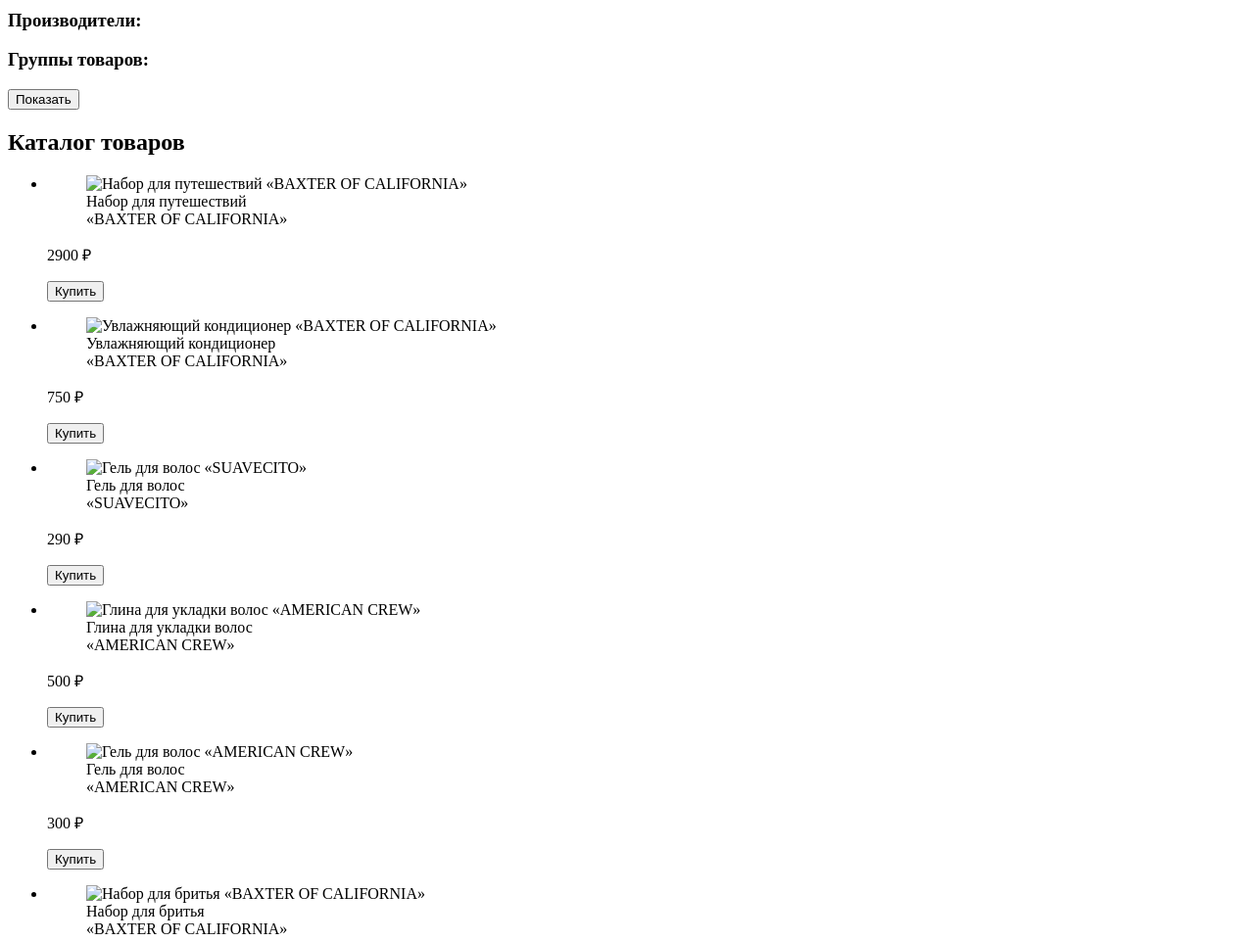
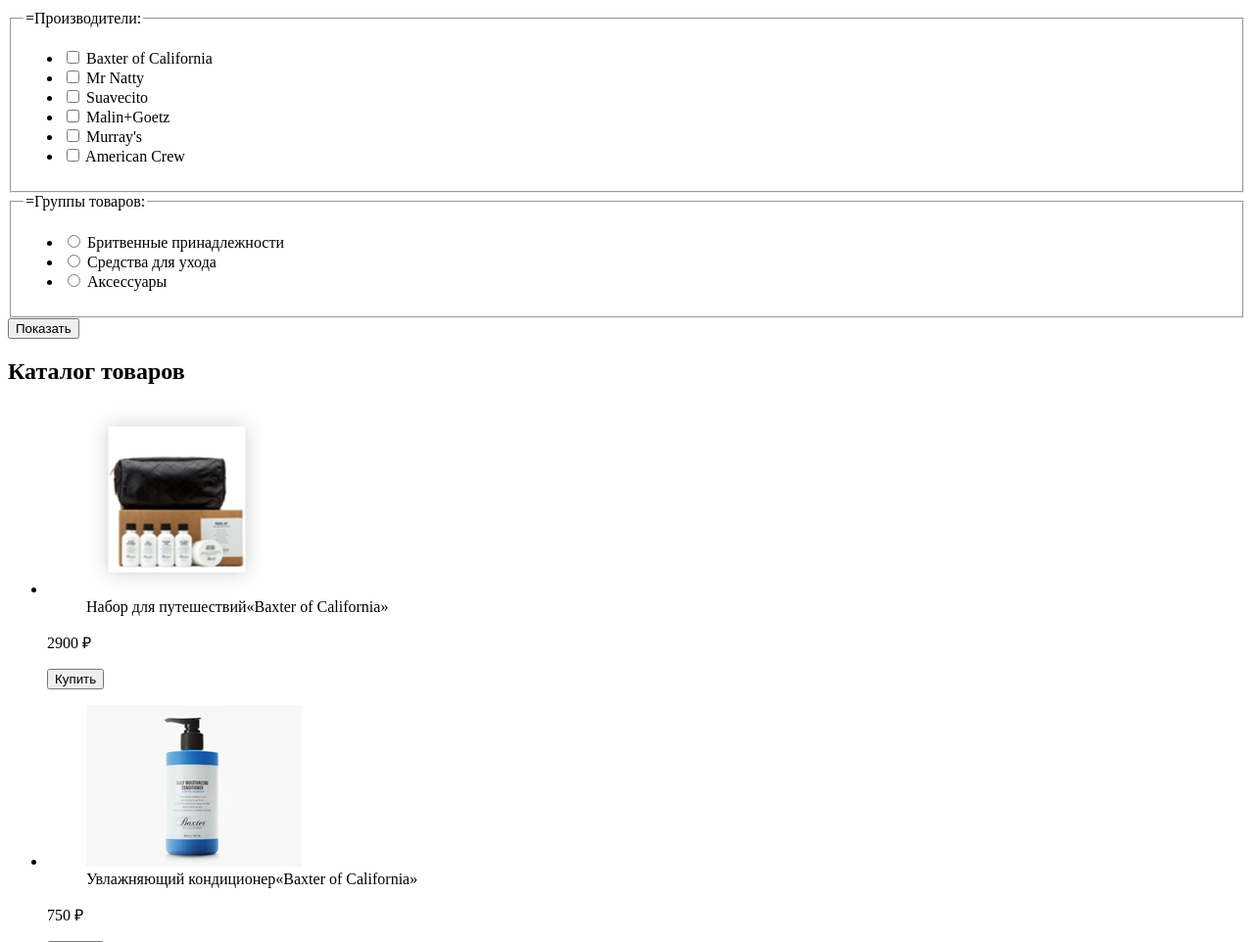
Before and after one commit to Naxxfall/barbershop, a plain HTML site: page shop.html in a window 1280 px wide. Shown: the part 360-1322 px from the top of the page at 98% size. Drawn offline with Linux system fonts and the light colour scheme.

Commit message:
Добавил формы, изображения в версткуу

```diff
--- a/shop.html
+++ b/shop.html
@@ -49,15 +49,64 @@
     </ul>
     <section>
       <h2>Фильтр товаров</h2>
-      <div>
-        <h3>Производители:</h3>
-        <form></form>
-      </div>
-      <div>
-        <h3>Группы товаров:</h3>
-        <form></form>
-      </div>
-      <button type="button">Показать</button>
+      <form action="https://echo.htmlacademy.ru/" method="GET">
+        <fieldset>
+          <legend>=Производители:</legend>
+          <ul class="visually-hidden">
+            <li>
+              <label>
+                <input type="checkbox" name="baxter-of-california"> Baxter of California
+              </label>
+            </li>
+            <li>
+              <label>
+                <input type="checkbox" name="mr-natty"> Mr Natty
+              </label>
+            </li>
+            <li>
+              <label>
+                <input type="checkbox" name="suavecito"> Suavecito
+              </label>
+            </li>
+            <li>
+              <label>
+                <input type="checkbox" name="malin+goetz"> Malin+Goetz
+              </label>
+            </li>
+            <li>
+              <label>
+                <input type="checkbox" name="murray's"> Murray's
+              </label>
+            </li>
+            <li>
+              <label>
+                <input type="checkbox" name="american-crew"> American Crew
+              </label>
+            </li>
+          </ul>
+        </fieldset>
+        <fieldset>
+          <legend>=Группы товаров:</legend>
+          <ul>
+            <li>
+              <label>
+                <input type="radio" name="products-group" value="shaving"> Бритвенные принадлежности
+              </label>
+            </li>
+            <li>
+              <label>
+                <input type="radio" name="products-group" value="hair-care"> Средства для ухода
+              </label>
+            </li>
+            <li>
+              <label>
+                <input type="radio" name="products-group" value="accessories"> Аксессуары
+              </label>
+            </li>
+          </ul>
+        </fieldset>
+        <input type="submit" value="Показать">
+      </form>
     </section>
     <section>
       <h2>Каталог товаров</h2>
@@ -65,8 +114,8 @@
         <li>
           <div>
             <figure>
-              <img src="1.jpg" alt="Набор для путешествий «BAXTER OF CALIFORNIA»">
-              <figcaption>Набор для путешествий<br>«BAXTER OF CALIFORNIA»</figcaption>
+              <img src="img/product-small1.jpg" alt="">
+              <figcaption>Набор для путешествий<span>«Baxter of California»</span></figcaption>
             </figure>
             <p>2900 ₽</p>
             <button type="button">Купить</button>
@@ -75,8 +124,8 @@
         <li>
           <div>
             <figure>
-              <img src="1.jpg" alt="Увлажняющий кондиционер «BAXTER OF CALIFORNIA»">
-              <figcaption>Увлажняющий кондиционер<br>«BAXTER OF CALIFORNIA»</figcaption>
+              <img src="img/product4.jpg" alt="">
+              <figcaption>Увлажняющий кондиционер<span>«Baxter of California»</span></figcaption>
             </figure>
             <p>750 ₽</p>
             <button type="button">Купить</button>
@@ -85,8 +134,8 @@
         <li>
           <div>
             <figure>
-              <img src="1.jpg" alt="Гель для волос «SUAVECITO»">
-              <figcaption>Гель для волос<br>«SUAVECITO»</figcaption>
+              <img src="img/product1.jpg" alt="">
+              <figcaption>Гель для волос<span>«Suavecito»</span></figcaption>
             </figure>
             <p>290 ₽</p>
             <button type="button">Купить</button>
@@ -95,8 +144,8 @@
         <li>
           <div>
             <figure>
-              <img src="1.jpg" alt="Глина для укладки волос «AMERICAN CREW»">
-              <figcaption>Глина для укладки волос<br>«AMERICAN CREW»</figcaption>
+              <img src="img/product2.jpg" alt="">
+              <figcaption>Глина для укладки волос<span>«American Crew»</span></figcaption>
             </figure>
             <p>500 ₽</p>
             <button type="button">Купить</button>
@@ -105,8 +154,8 @@
         <li>
           <div>
             <figure>
-              <img src="1.jpg" alt="Гель для волос «AMERICAN CREW»">
-              <figcaption>Гель для волос<br>«AMERICAN CREW»</figcaption>
+              <img src="img/product3.jpg" alt="">
+              <figcaption>Гель для волос<span>«American Crew»</span></figcaption>
             </figure>
             <p>300 ₽</p>
             <button type="button">Купить</button>
@@ -115,8 +164,8 @@
         <li>
           <div>
             <figure>
-              <img src="1.jpg" alt="Набор для бритья «BAXTER OF CALIFORNIA»">
-              <figcaption>Набор для бритья<br>«BAXTER OF CALIFORNIA»</figcaption>
+              <img src="img/product4.jpg" alt="">
+              <figcaption>Набор для бритья<span>«Baxter of California»</span></figcaption>
             </figure>
             <p>3900 ₽</p>
             <button type="button">Купить</button>
```
Also changed, not shown: index.html (+40 -7 lines), item.html (+7 -5 lines), img/background-main.jpg (renamed from img/background.jpg), img/product-big.jpg (renamed from img/nabor1.jpg), img/product-small1.jpg (renamed from img/nabor2.jpg), img/product-small2.jpg (renamed from img/nabor3.jpg), img/product-small3.jpg (renamed from img/nabor4.jpg), img/product1.jpg (renamed from img/gel1.jpg), img/product2.jpg (renamed from img/glina1.jpg), img/product3.jpg (renamed from img/gel2.jpg), img/product4.jpg (renamed from img/cond1.jpg), img/product5.jpg (renamed from img/nabor5.jpg).
